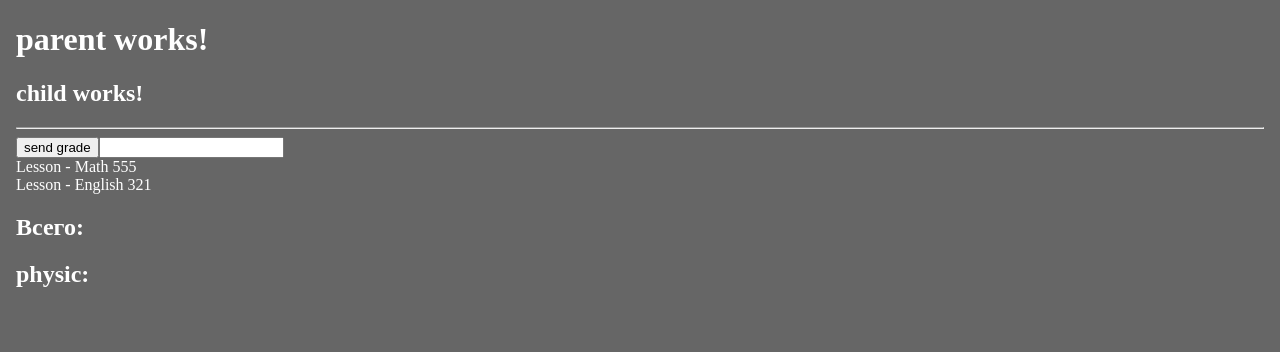
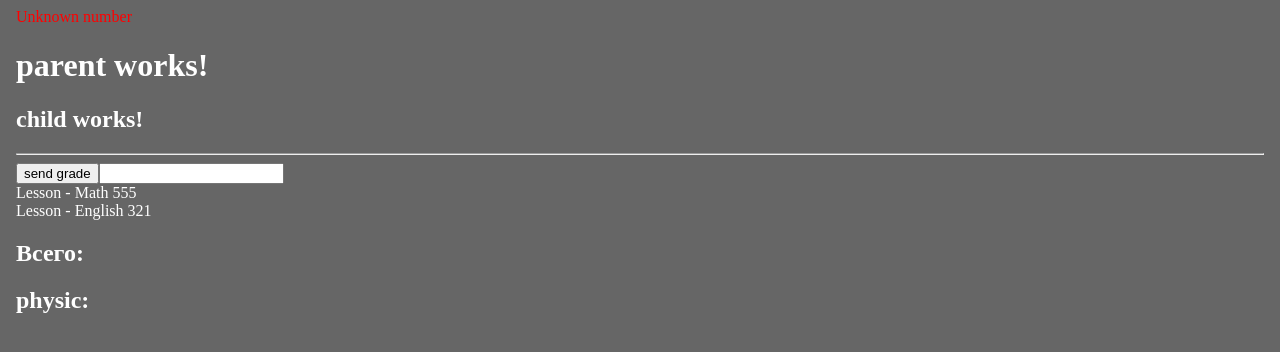
Before and after one commit to VictorSvetailo/Angular-Instagram-Prod, an Angular app: page / in a window 1280 px wide. Shown: the top 352 px of the page. Built offline with nearby package versions, Linux system fonts and the light colour scheme.

Commit message:
feat() NgSwitch, ngSwitchCase, ngSwitchDefault

```diff
--- a/src/app/parent/parent.component.html
+++ b/src/app/parent/parent.component.html
@@ -2,7 +2,12 @@
   <div>
     <h1 *ngIf="isLoading">Loading...</h1>
   </div>
-
+  <div [ngSwitch]="value">
+    <div *ngSwitchCase="'1'">One</div>
+    <div *ngSwitchCase="'2'">Two</div>
+    <div *ngSwitchCase="'3'">Three</div>
+    <div *ngSwitchDefault style="color: red">Unknown number</div>
+  </div>
 
     <ng-container *ngIf="!isLoading">
       <h1>parent works!</h1>
--- a/src/app/parent/parent.component.ts
+++ b/src/app/parent/parent.component.ts
@@ -42,14 +42,18 @@ export class ParentComponent {
   getGrade(garde: string) {
     // this.grades.push(garde)
   }
+
   //
 
-  isLoading = true
+  isLoading = false
+
   constructor() {
-    setTimeout(()=>{
+    setTimeout(() => {
       this.isLoading = false
     }, 3000)
   }
 
 
+  value = '4'
+
 }
```
